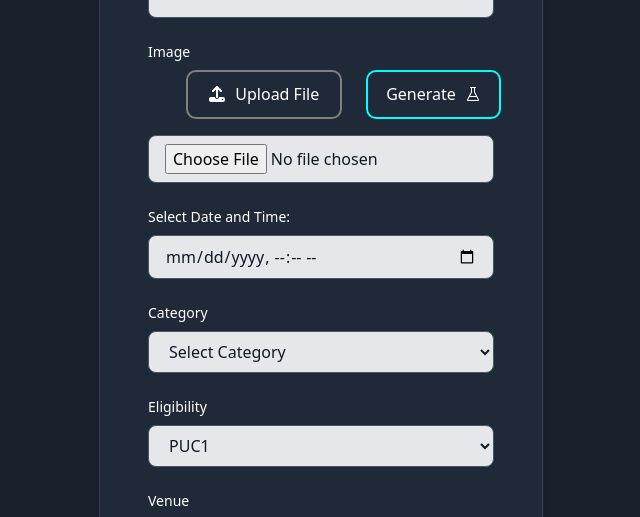
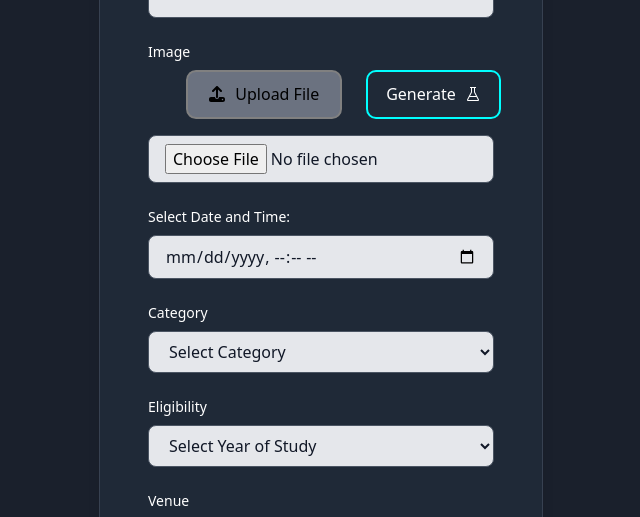
Before and after one commit to SanthiKumarYadavalli/quadratic-depression, a React (Vite) app in the folder frontend/: page /create-event in a window 1280 px wide. Shown: the part 522-1039 px from the top of the page, without its empty margins (319-959 px from the left). Built offline with nearby package versions, Linux system fonts and the light colour scheme.

Commit message:
update form buttons

```diff
--- a/frontend/src/pages/CreateEventPage.jsx
+++ b/frontend/src/pages/CreateEventPage.jsx
@@ -168,7 +168,7 @@ const CreateEventPage = () => {
                 checked={selectedOption === "upload"}
                 onChange={handleOptionChange}
                 className="toHide"
-              /><label htmlFor="uploadOption"><div className="form-btn1"><FaUpload />Upload File</div></label>
+              /><label htmlFor="uploadOption"><div className={`form-btn1 ${selectedOption === 'upload' ? 'bg-gray-500 text-black' : ''}`}><FaUpload />Upload File</div></label>
               <input
                 type="radio"
                 id="generateOption"
@@ -177,7 +177,7 @@ const CreateEventPage = () => {
                 checked={selectedOption === "generate"}
                 onChange={handleOptionChange}
                 className="toHide"
-              /><label htmlFor="generateOption"><div className="form-btn2">Generate<VscBeaker/>
+              /><label htmlFor="generateOption"><div  className={`form-btn2 ${selectedOption === 'generate' ? 'bg-cyan-500 text-black' : ''}`}>Generate<VscBeaker/>
               </div></label>
             </div>
             {selectedOption === 'upload' && (
@@ -249,7 +249,7 @@ const CreateEventPage = () => {
               onChange={handleChange}
             // required
             >
-              <option disabled>Select Year of Study</option>
+              <option value="" disabled>Select Year of Study</option>
               <option value="puc1">PUC1</option>
               <option value="puc2">PUC2</option>
               <option value="cse">CSE</option>
```
